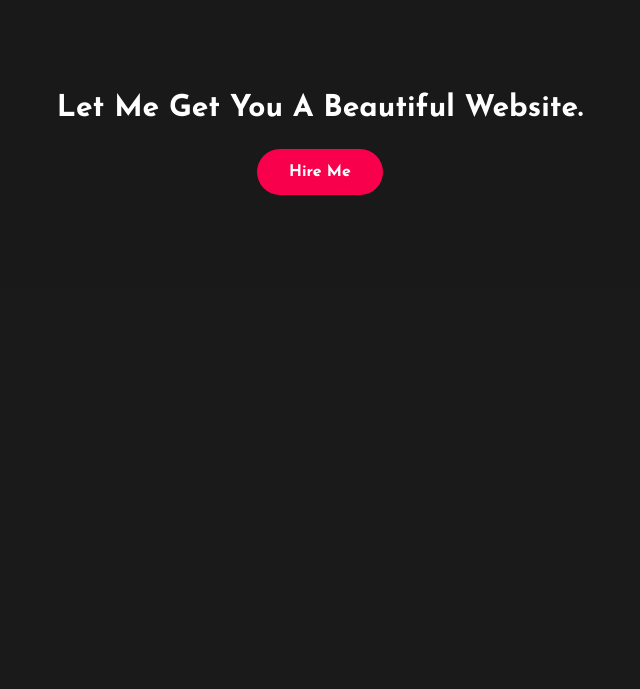
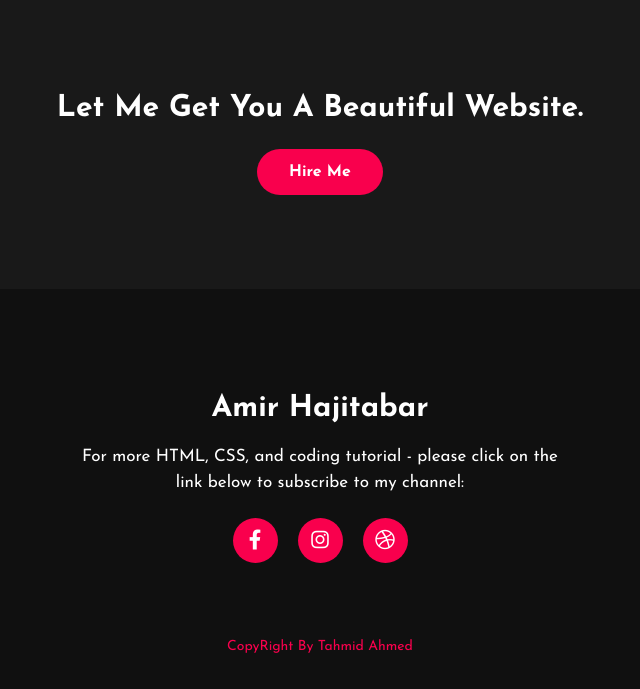
Before and after one commit to amirhajif/Personal_Portfolio, a PHP site: page /Pages/index.html in a window 1280 px wide. Shown: the part 2318-3007 px from the top of the page, without its empty margins (320-960 px from the left). Before the commit the page ends 2513 px from the top, so only its background shows below. Run offline with PHP 8.4, Linux system fonts and the light colour scheme; some libraries are stand-ins or nearby versions.

Commit message:
Add footer Section

```diff
--- a/Pages/index.html
+++ b/Pages/index.html
@@ -136,5 +136,20 @@
       <p>Let Me Get You A Beautiful Website.</p>
       <a class="button-two" href="#">Hire Me</a>
     </div>
+
+    <!------footer --------->
+    <footer>
+      <p>Amir Hajitabar</p>
+      <p>
+        For more HTML, CSS, and coding tutorial - please click on the link below
+        to subscribe to my channel:
+      </p>
+      <div class="social">
+        <a href="#"><i class="fab fa-facebook-f"></i></a>
+        <a href="#"><i class="fab fa-instagram"></i></a>
+        <a href="#"><i class="fab fa-dribbble"></i></a>
+      </div>
+      <p class="end">CopyRight By Tahmid Ahmed</p>
+    </footer>
   </body>
 </html>
--- a/Styles/style.css
+++ b/Styles/style.css
@@ -282,3 +282,53 @@ h5{
 	border: 2px solid #f9004d;
 	cursor: pointer;
 }
+
+footer{
+	position: relative;
+	width: 100%;
+	height: 400px;
+	background: #101010;
+	display: flex;
+	flex-direction: column;
+	align-items: center;
+	justify-content: center;
+}
+footer p:nth-child(1){
+	font-size: 30px;
+	color: white;
+	margin-bottom: 20px;
+	font-weight: bold;
+}
+footer p:nth-child(2){
+	color: white;
+	font-size: 17px;
+	width: 500px;
+	text-align: center;
+	line-height: 26px;
+}
+.social{
+	display: flex;
+}
+.social a{
+	width: 45px;
+	height: 45px;
+	display: flex;
+	align-items: center;
+	justify-content: center;
+	background:  #f9004d;
+	border-radius: 50%;
+	margin: 22px 10px;
+	color: white;
+	text-decoration: none;
+	font-size: 20px;
+}
+.social a:hover{
+	transform: scale(1.3);
+	transition: .3s;
+}
+.end{
+	position: absolute;
+	color:#f9004d;
+	bottom: 35px;
+	font-size: 14px;
+}
```
